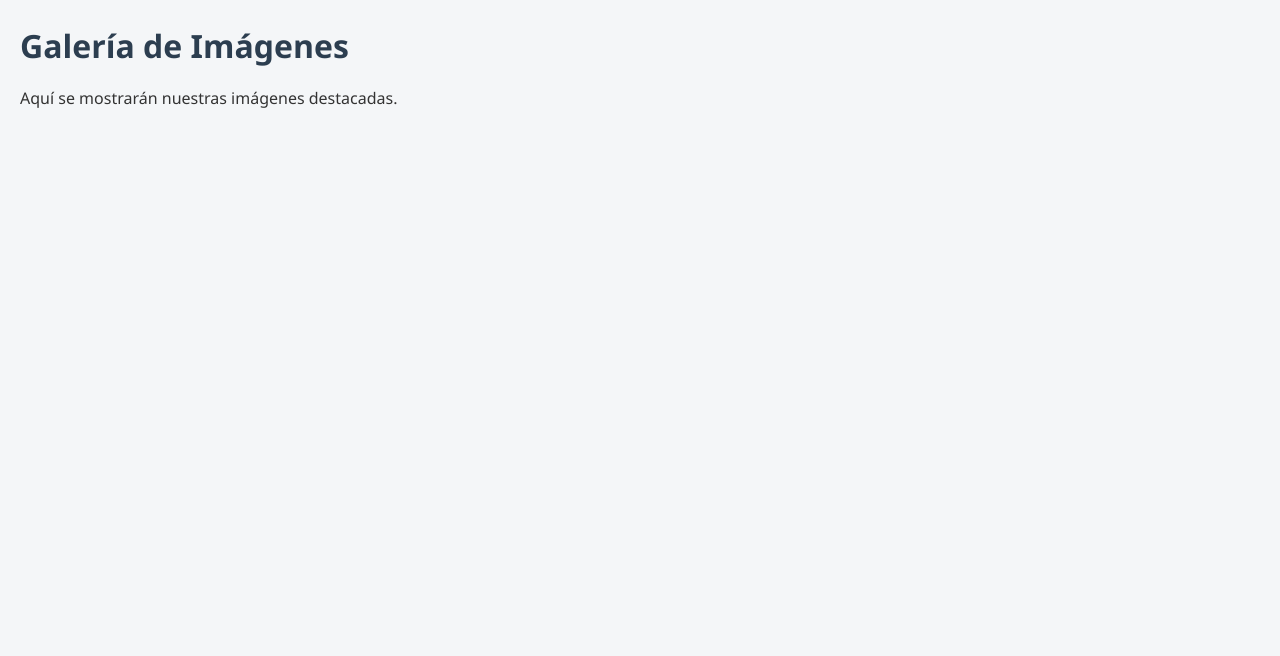
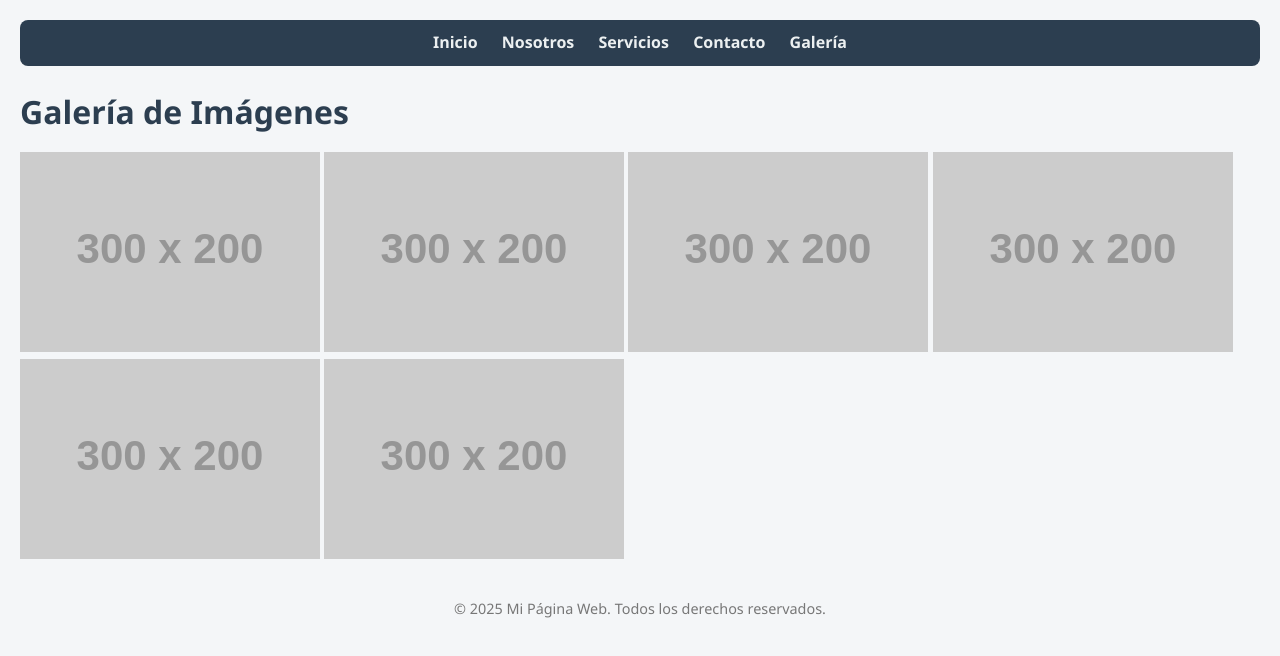
Before and after one commit to EddyAlejandroAlvarezTorrejon/practicaUno, a plain HTML site: page gallery.html in a window 1280 px wide. Drawn offline with Linux system fonts and the light colour scheme; placeholder pictures from the web are drawn by us.

Commit message:
añadiendo imagenes y un nav var y un footer al page gallery.html

```diff
--- a/gallery.html
+++ b/gallery.html
@@ -6,7 +6,26 @@
   <link rel="stylesheet" href="style.css">
 </head>
 <body>
+  <nav>
+    <a href="index.html">Inicio</a>
+    <a href="about.html">Nosotros</a>
+    <a href="services.html">Servicios</a>
+    <a href="contact.html">Contacto</a>
+    <a href="gallery.html">Galería</a>
+  </nav>
+
   <h1>Galería de Imágenes</h1>
-  <p>Aquí se mostrarán nuestras imágenes destacadas.</p>
+  <div class="gallery">
+    <img src="https://via.placeholder.com/300x200?text=Imagen+1" alt="Imagen 1">
+    <img src="https://via.placeholder.com/300x200?text=Imagen+2" alt="Imagen 2">
+    <img src="https://via.placeholder.com/300x200?text=Imagen+3" alt="Imagen 3">
+    <img src="https://via.placeholder.com/300x200?text=Imagen+4" alt="Imagen 4">
+    <img src="https://via.placeholder.com/300x200?text=Imagen+5" alt="Imagen 5">
+    <img src="https://via.placeholder.com/300x200?text=Imagen+6" alt="Imagen 6">
+  </div>
+
+  <footer>
+    &copy; 2025 Mi Página Web. Todos los derechos reservados.
+  </footer>
 </body>
 </html>
```
